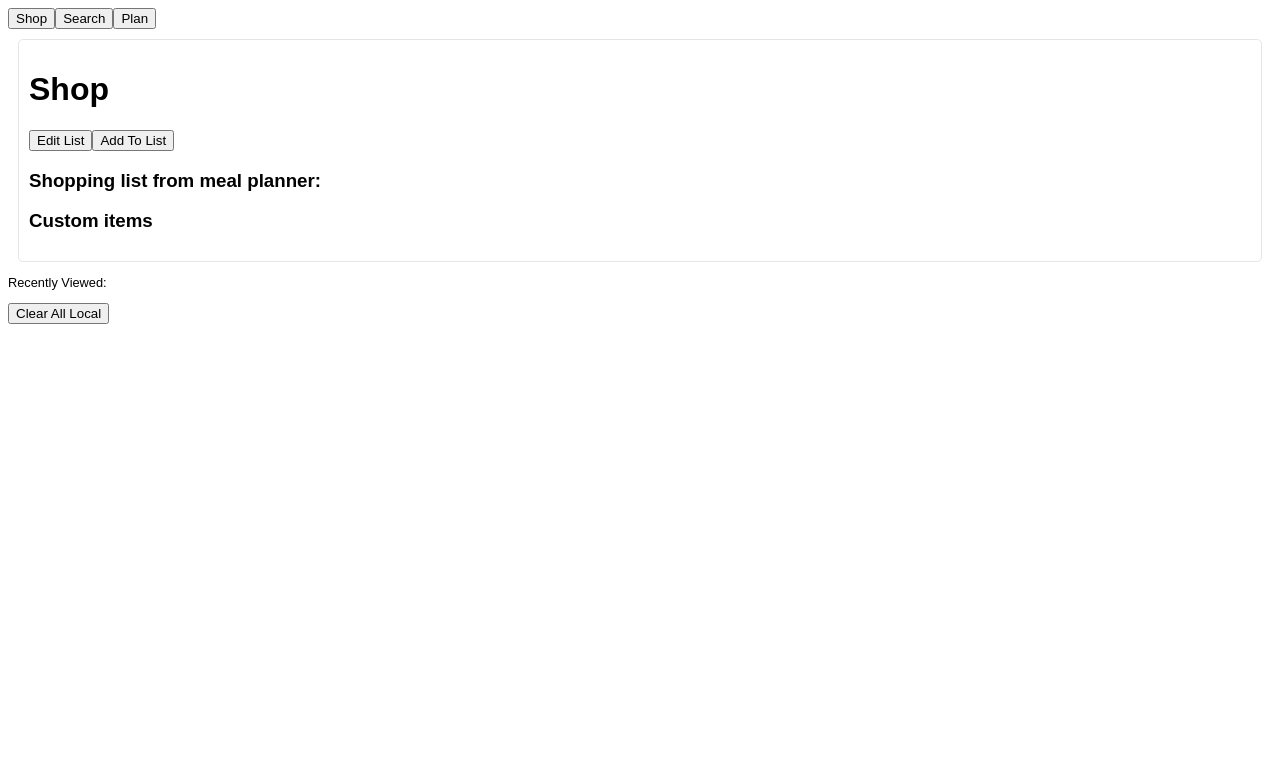
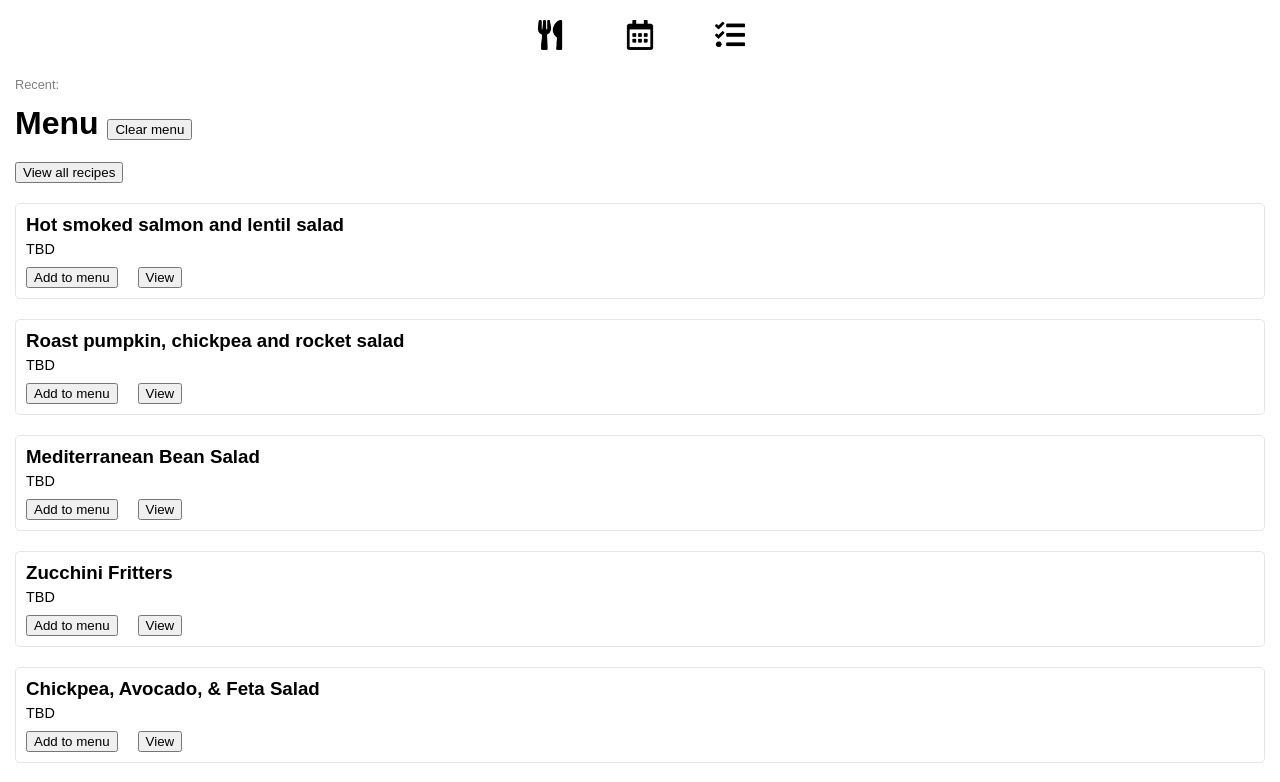
Before and after one commit to Rymierymie/recipe-book-vue, a Vue app: page / in a window 1280 px wide. Shown: the top 782 px of the page. Built offline with nearby package versions, Linux system fonts and the light colour scheme.

Commit message:
Getting some styles in.

```diff
--- a/src/App.vue
+++ b/src/App.vue
@@ -1,21 +1,23 @@
 <template>
   <div id="app">
-    <button @click="display('shop')">Shop</button>
-    <button @click="display('search')">Search</button>
-    <button @click="display('plan')">Plan</button>
+  <div id="nav">
+    <img src="./assets/icons/utensils.png" class="nav-icon" @click="display('search')" />
+    <img src="./assets/icons/calendar.png" class="nav-icon" @click="display('plan')" />
+    <img src="./assets/icons/tasks.png" class="nav-icon" @click="display('shop')" />
+  </div>
+  <div>
+    <p id="recentlyViewedList">Recent:&nbsp;
+      <span class="recentlyViewedItem" v-for="(item, index) in recentlyViewed" v-bind:key="index" @click="viewRecentView(item)">{{ item }}<img class="recentlyViewedDivide" src="./assets/icons/divider.png" v-if="recentlyViewed.length > 1"></span>
+    </p>
+  </div>
     <div v-if="this.selected=='search'" class="component" id="search-component">
       <search />
     </div>
     <div v-if="this.selected=='plan'" class="component" id="plan-component">
       <mealplanner />
     </div>
-    <div v-if="this.selected=='shop'" class="component" id="shop-component">
+    <div v-show="this.selected=='shop'" class="component" id="shop-component">
       <shop />
-    </div>
-    <div>
-      <p id="recentlyViewedList">Recently Viewed:
-        <span v-for="(item, index) in recentlyViewed" v-bind:key="index" @click="viewRecentView(item)">&nbsp;{{ item }}<span v-if="recentlyViewed.length > 1">&nbsp;|&nbsp;</span></span>
-      </p>
     </div>
     <button @click="clear_all_local()">Clear All Local</button>
   </div>
@@ -32,7 +34,7 @@ export default {
   name: 'app',
   data () {
     return {
-      selected: 'shop',
+      selected: 'search',
       recentlyViewed: []
     }
   },
@@ -95,15 +97,66 @@ export default {
   font-family: Arial, Helvetica, sans-serif;
 }
 
+body {
+  margin: 10px 15px;
+}
+
 .component {
-  margin: 10px 10px;
+/*   margin: 10px 10px;
   padding: 10px 10px;
   border: solid 1px rgba(0, 0, 0,0.1);
-  border-radius: 5px;
+  border-radius: 5px; */
 }
 
 #recentlyViewedList {
   font-size: 0.8rem;
+  color: rgba(0, 0, 0, 0.5);
+}
+
+.recentlyViewedItem {
+  text-decoration: underline;
+}
+
+.recentlyViewedDivide {
+  width: 20px;
+  opacity: 0.2;
+  position: relative;
+  top: 5px;
+}
+
+h1 {
+  margin-top: 0px;
+  margin-bottom: 10px;
+}
+
+#nav {
+  text-align: center;
+  position: sticky;
+}
+
+.nav-icon {
+  width: 30px;
+  margin: 10px 30px;
+}
+
+/* #nav::after {
+    content: "";
+    background: -webkit-linear-gradient(left, rgba(255, 255, 255, 0.5) 0%, rgba(228, 228, 228, 0.5) 15%, rgba(228, 228, 228, 0.5) 85%, rgba(255, 255, 255, 0.5) 100%);
+    display: block;
+    height:2px;
+    width: 100%;
+    position: absolute;
+    bottom: 0;
+} */
+
+select {
+    margin: 5px 15px 5px 0px;
+    height: 2rem;
+    font-size: 1rem;
+    width: 100%;
+    white-space: nowrap;
+    overflow: hidden;
+    text-overflow: ellipsis;
 }
 
 </style>
--- a/src/components/Plan.vue
+++ b/src/components/Plan.vue
@@ -1,10 +1,14 @@
 <template>
     <div>
-        <h1>Plan</h1>
+        <h1>Plan
         <button @click="reset_planner()">Reset</button>
+        </h1>
         <div v-for="(value, name, index) in meal_plan" v-bind:key="index">
-            <h2 id="dayHeadline">{{ name }}</h2>
-            <div>
+            <h2 id="dayHeadline">{{ name }}
+            <button v-show="value.lunch.serves === 0" @click="show_day(name, 'Lunch')" class="addMealButton">Add lunch</button>
+            <button v-show="value.dinner.serves === 0" @click="show_day(name, 'Dinner')" class="addMealButton">Add dinner</button>
+            </h2>
+            <div class="display-toggle" :id="`${name}LunchSelectors`">
             <span>Lunch &nbsp;</span>
             <select v-model="value.lunch.recipe" v-on:change="mealPlanChange">
                 <option value="" selected></option>
@@ -12,13 +16,13 @@
                     {{ item }}
                 </option>
             </select>
-            <p v-if="value.lunch.recipe != ''">
+            <p v-show="value.lunch.recipe != ''">
             <button @click="value.lunch.serves -= 1" v-on:click="mealPlanChange">-</button>
             {{ value.lunch.serves }}
             <button @click="value.lunch.serves += 1" v-on:click="mealPlanChange">+</button>
             </p>
             </div>
-            <div>
+            <div class="display-toggle" :id="`${name}DinnerSelectors`">
             <span>Dinner &nbsp;</span>
             <select v-model="value.dinner.recipe" v-on:change="mealPlanChange">
                 <option value="" selected></option>
@@ -26,7 +30,7 @@
                     {{ item }}
                 </option>
             </select>
-            <p v-if="value.dinner.recipe != ''">
+            <p v-show="value.dinner.recipe != ''">
             <button @click="value.dinner.serves -= 1" v-on:click="mealPlanChange">-</button>
             {{ value.dinner.serves }}
             <button @click="value.dinner.serves += 1" v-on:click="mealPlanChange">+</button>
@@ -161,6 +165,17 @@ export default {
   },
 
   methods: {
+            show_day: function(dayName, dayTime){
+                console.log(dayName + dayTime);
+                let id = dayName + dayTime + 'Selectors';
+                let elem = document.getElementById(id);
+                console.log(elem);
+                elem.classList.toggle("display-toggle");
+                /* this.meal_plan[dayName][dayTime].serves = 1
+                this.meal_plan[dayName][dayTime].recipe = ; */
+
+            },
+
             mealPlanChange: function(){
                 console.log("mealPlanChange")
                 this.meal_plan_summary_builder()
@@ -286,4 +301,12 @@ export default {
     margin-bottom: 0px;
 }
 
+.display-toggle {
+    display: none;
+}
+
+.addMealButton {
+    margin: 5px 5px;
+}
+
 </style>
--- a/src/components/Search.vue
+++ b/src/components/Search.vue
@@ -1,8 +1,9 @@
 <template>
     <div>
         <div>
-            <h2>Menu</h2>
+            <h1>Menu
                 <button @click="clear_menu()">Clear menu</button>
+            </h1>
                 <ul>
                     <li v-for="(item, index) in menu" v-bind:key="index">
                         {{ item }}
@@ -10,15 +11,62 @@
                     </li>
                 </ul>
         </div>
+
+        <div id="recipe-card" class="display-toggle">
+            <div class="divider">
+            </div>
+            <div v-bind:key="recipe_name">
+                <h1 >{{ recipe_name }}
+                <button @click="add_to_menu(recipe_name)">Add to menu</button>
+                </h1>
+            </div>
+            <div v-bind:key="recipe_description" id="recipeDescription">
+                <p><strong>Description:</strong> {{ recipe_description }}</p>
+            </div>
+            <div class="divider-light">
+            </div>
+            <div id="ingredientsContainer">
+            <h2>Ingredients</h2>
+                <div  v-for="(item, index) in recipe_ingredients" v-bind:key="index" :id="`${item.name}_menuList`" class="ingredientsListItem" @click="opacityToggle(item.name)">
+                    <p class="ingredientItem">
+                        <strong>{{ item.name }}</strong> {{ item.amount }}<span style="opacity:0;" v-if="item.type === 'whole' || item.type === 'cup' ">-</span>{{ item.type }}
+                    </p>
+                    <p class="ingredientNotes">
+                        {{ item.notes }}
+                    </p>
+                </div>
+            </div>
+            <div class="divider-light">
+            </div>
+            <div>
+            <h2>Method</h2>
+                <ol>
+                    <li v-for="(item, index) in recipe_method" v-bind:key="index" class="methodListItem">
+                        {{ item.instruction }}
+                    </li>
+                </ol>
+            </div>
+            <div class="divider">
+            </div>
+        </div>
+
         <div>
-            <select id="recipe-select" v-model="recipe_name">
+<!--             <select id="recipe-select" v-model="recipe_name">
                 <option selected></option>
                 <option v-for="(item, index) in recipe_list" v-bind:key="index">
                     {{ item }}
                 </option>
-            </select>
+            </select> -->
+            <button>View all recipes</button>
+            <div v-for="(item, index) in recipesData" v-bind:key="index" class="recipeListItem">
+                <h3>{{ item.recipe }}</h3>
+                <p class="recipeDescription">{{ item.description }}</p>
+                <button @click="add_to_menu(item.recipe)">Add to menu</button>
+                <button @click="view_recipe(item.recipe)">View</button>
+            </div>
         </div>
         <div>
+            <h3>Browse by ingredients:</h3>
             <select id="ingredients-list" v-model="ingredient_name">
                 <option selected></option>
                 <option v-for="(item, index) in ingredients_list" v-bind:key="index">
@@ -26,31 +74,7 @@
                 </option>
             </select>
         </div>
-        <div id="recipe-card" class="display-toggle">
-            <div v-bind:key="recipe_name">
-                <h1 >{{ recipe_name }}</h1>
-                <button @click="add_to_menu(recipe_name)">Add to menu</button>
-            </div>
-            <div v-bind:key="recipe_description">
-                <p><strong>Description:</strong> {{ recipe_description }}</p>
-            </div>
-            <div>
-            <h2>Ingredients</h2>
-                <ul>
-                    <li v-for="(item, index) in recipe_ingredients" v-bind:key="index">
-                        {{ item.name }} {{ item.amount }}{{ item.type }}
-                    </li>
-                </ul>
-            </div>
-            <div>
-            <h2>Method</h2>
-                <ol>
-                    <li v-for="(item, index) in recipe_method" v-bind:key="index">
-                        {{ item.instruction }}
-                    </li>
-                </ol>
-            </div>
-        </div>
+
         <div id="ingredients-card" class="display-toggle">
             <h1>Ingredients with {{ ingredient_name }}</h1>
                 <ul>
@@ -61,7 +85,7 @@
                     </li>
                 </ul>
         </div>
-        <div v-if="related_recipe != ''" v-bind:key="related_recipe">
+        <div v-if="related_recipe !== null" v-bind:key="related_recipe">
             <p><strong>Related Recipe:</strong> {{ related_recipe }} <button @click="view_recipe(related_recipe)">View</button></p>
         </div>
     </div>
@@ -84,15 +108,16 @@ export default {
           if (ingredients_list.findIndex(x => x == name) == -1){
               ingredients_list.push(name);
           } else {
-              console.log("Already in the list!")
+              //console.log("Already in the list!")
               }
       }
 
       }
    ingredients_list.sort()
-
+   let recipesData = Recipes;
 
    return {
+      recipesData: recipesData,
       recipe_list: recipe_list,
       ingredients_list: ingredients_list,
       ingredient_name: null,
@@ -106,6 +131,11 @@ export default {
         }
   },
   methods: {
+      opacityToggle(item){
+          console.log(document.getElementById(item + "_menuList"));
+          let elem = document.getElementById(item + "_menuList")
+          elem.classList.toggle("opacity_toggle")
+      },
       view_recipe(recipe){
           this.recipe_name = recipe;
           },
@@ -126,6 +156,7 @@ export default {
           eventBus.$emit('menu_edit', this.menu);
           },
       clear_menu(){
+          this.menu = []
           localStorage.removeItem('menu')
           }
     },
@@ -183,9 +214,99 @@ export default {
 
 <!-- Add "scoped" attribute to limit CSS to this component only -->
 <style scoped>
+p {
+    margin: 0px 0px;
+}
 
 .display-toggle {
   display: none;
 }
 
+ul {
+    list-style-type:none;
+    padding: 0px 0px;
+    margin: 0px 0px;
+}
+
+ol {
+    padding-left: 20px;
+    margin: 0px 0px;
+}
+
+.recipeDescription {
+    font-size: 0.9rem;
+}
+
+.recipeListItem {
+    margin: 20px 0px;
+    padding: 10px 10px;
+    border: solid 1px rgba(0, 0, 0,0.1);
+    border-radius: 5px;
+}
+
+.methodListItem {
+    font-size: 1.1rem;
+    padding-bottom: 20px;
+}
+
+.divider {
+    content: "";
+    background: -webkit-linear-gradient(left, rgba(255, 255, 255, 0.7) 0%, rgba(228, 228, 228, 0.7) 15%, rgba(228, 228, 228, 0.7) 85%, rgba(255, 255, 255, 0.7) 100%);
+    height: 2px;
+    width: 100%;
+/*     position: absolute;
+    bottom: 0;
+    display: block; */
+}
+
+.divider-light {
+    content: "";
+    background: -webkit-linear-gradient(left, rgba(255, 255, 255, 0.2) 0%, rgba(228, 228, 228, 0.2) 15%, rgba(228, 228, 228, 0.2) 85%, rgba(255, 255, 255, 0.2) 100%);
+    height: 2px;
+    width: 100%;
+/*     position: absolute;
+    bottom: 0;
+    display: block; */
+}
+
+#recipeDescription {
+    padding-bottom: 20px;
+}
+
+.ingredientItem {
+    margin-bottom: 5px;
+}
+
+.ingredientsListItem {
+    font-size: 1.2rem;
+    margin: 20px 0px;
+}
+
+.ingredientNotes {
+    font-size: 0.9rem;
+    opacity: 0.6;
+}
+
+h2 {
+    margin-bottom: 10px;
+}
+
+h3 {
+    margin-bottom: 5px;
+    margin-top: 0px;
+}
+
+h1 {
+    margin-top: 10px;
+}
+
+button {
+    margin-top: 10px;
+    margin-right: 20px;
+}
+
+.opacity_toggle {
+    opacity: 0.3;
+}
+
 </style>
--- a/src/components/Shop.vue
+++ b/src/components/Shop.vue
@@ -1,13 +1,13 @@
 <template>
     <div>
-        <h1 id="headline">Shop</h1>
+        <h1 id="headline">Shop
         <button @click="edit_list()">Edit List</button>
         <button @click="add_to_list_input()">Add To List</button>
+        </h1>
         <div id="add_to_list_input" class="display-toggle">
                 <input type="text" id="custom_list_item" placeholder="Toilet paper">
                 <img src="../assets/icons/plus.png" id="custom_list_add_button" @click="custom_list_addition()"/>
         </div>
-        <h3>Shopping list from meal planner:</h3>
         <ul>
             <li v-for="(item, index) in shopping_list" v-bind:key="index" >
                 <span v-if="item.amount != 0">
@@ -17,7 +17,7 @@
                 </span>
             </li>
         </ul>
-        <h3>Custom items</h3>
+<!--         <h3 v-if="custom_list.length !== 0">Custom items:</h3> -->
         <ul>
             <li v-for="(item, index) in custom_list" v-bind:key="index">
                 <span class="custom-list-item">
@@ -290,6 +290,7 @@ export default {
 ul {
     list-style-type:none;
     padding: 0px 0px;
+    margin: 0px 0px;
 }
 
 .display-toggle {
```
Also changed, not shown: src/assets/Recipes.json (+8 -8 lines), src/assets/icons/divider.png (added).
